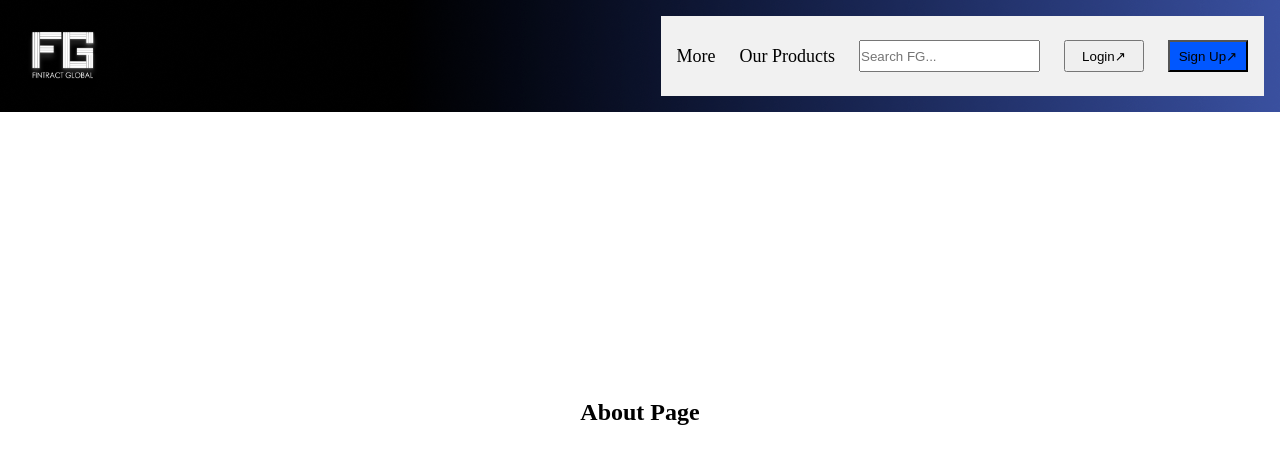
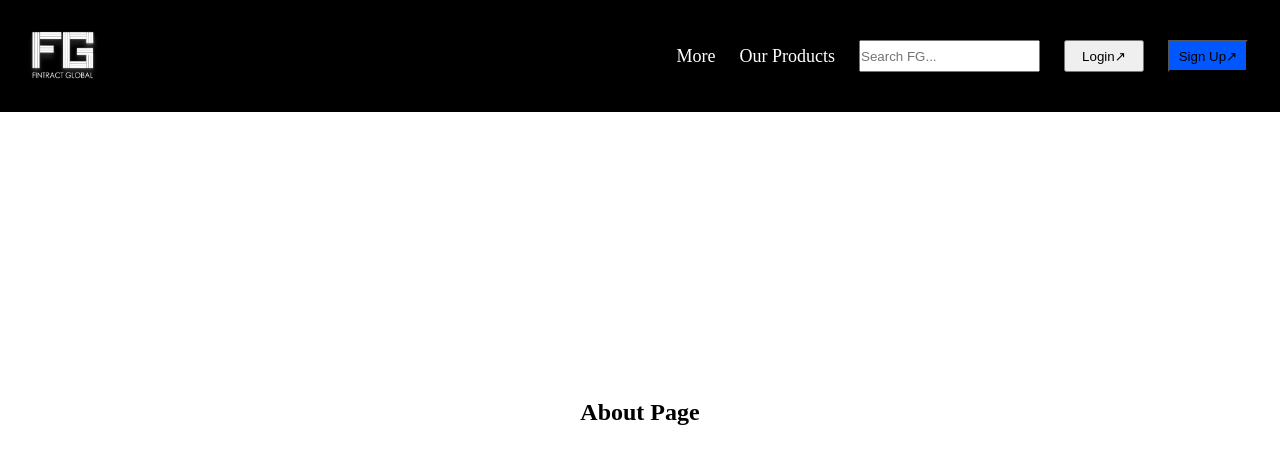
Before and after one commit to Satyamarora373/fg, a Next.js app: page /about in a window 1280 px wide. Shown: the top 464 px of the page. Built offline with nearby package versions, Linux system fonts and the light colour scheme; a web font is replaced by a local one.

Commit message:
Update globals.css

```diff
--- a/styles/globals.css
+++ b/styles/globals.css
@@ -9,7 +9,7 @@
 }
 a{
   text-decoration: none;
-  color: inherit;
+  color: white;
 }
 header{
   background-image: url("../assets/navbar\ rectangle.png");
@@ -18,23 +18,24 @@ header{
   top: 0;
 }
 nav{
-  background-image: url("../assets/navbar\ rectangle.png");
+  /* background-image: url("../assets/navbar\ rectangle.png"); */
   display: flex;
   padding: 16px;
   justify-content: space-between;
   align-items: center;
-  /* background-color: #f1f1f1; */
+  background-color: black;
 }
 .nav__menu-bar{
   display: flex;
   flex-direction: column;
   row-gap: 6px;
   cursor: pointer;
+  background-color: white;
 }
 .nav__menu-bar div{
   width: 40px;
   height: 4px;
-  background-color: white;
+  background-color: black;
   border-radius: 2px;
 }
 .nav__menu-list{
@@ -48,7 +49,7 @@ nav{
   padding: 24px 16px;
   transition: all 0.2s;
   min-height: calc(100vh - 60px);
-  background-color: #f1f1f1;
+  background-color: black;
 }
 .nav__menu-list.active{
   right: 0;
```
